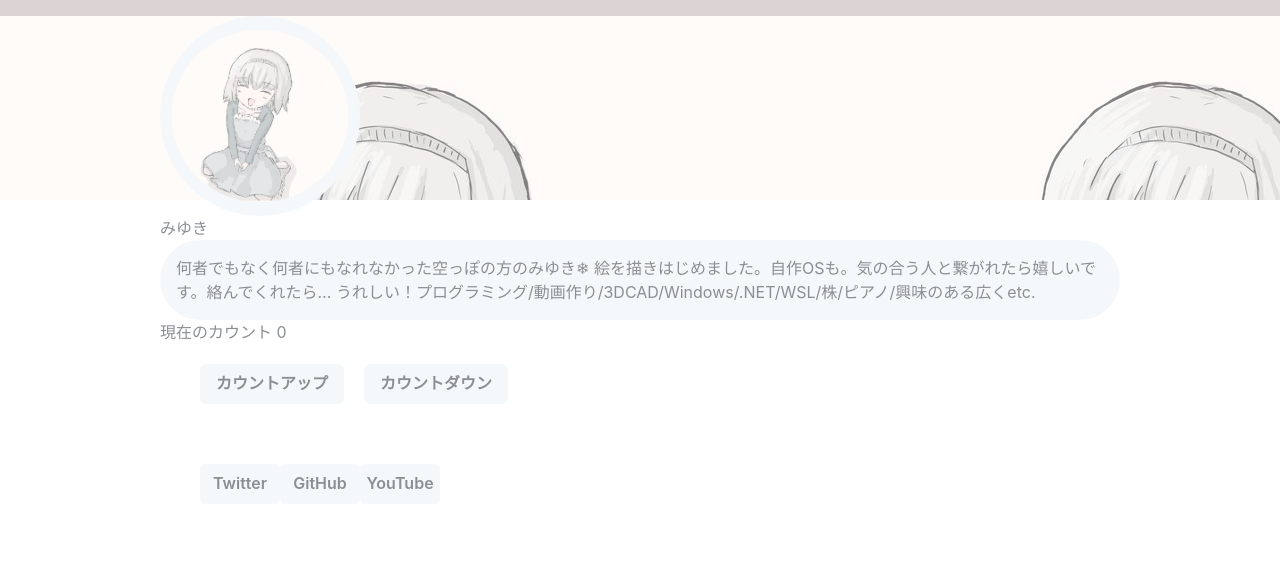
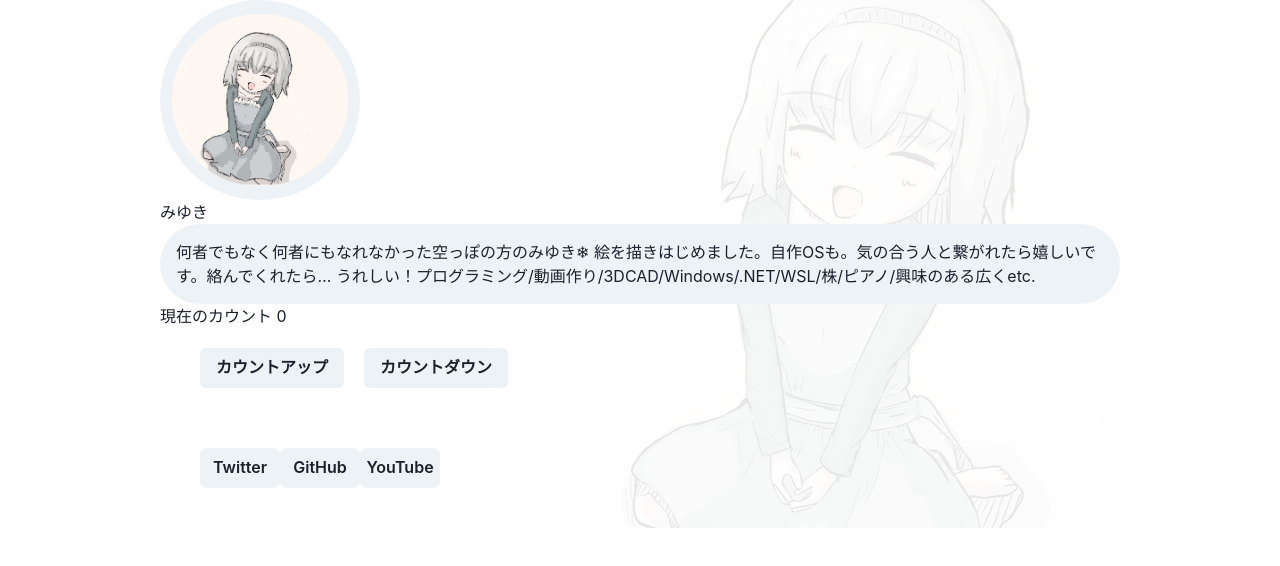
Before and after one commit to miyukic/profile, a React (Create React App) app: page / in a window 1280 px wide. Shown: the top 566 px of the page. Built offline with nearby package versions, Linux system fonts and the light colour scheme.

Commit message:
背景のみ透過

```diff
--- a/src/App.tsx
+++ b/src/App.tsx
@@ -35,8 +35,8 @@ const App: React.VFC = () => {
 
     return (
         <ChakraProvider theme={theme}>
-            <Box backgroundImage={bg} opacity={0.5} height={200}>
-            <Box opacity={undefined}>
+        <Box backgroundImage={bg} backgroundPosition={"right"} backgroundRepeat={"no-repeat"} height={"auto"}>
+            <Box opacity={undefined} height={"100%"} alignItems={"center"} justifyContent={"center"} display={"flex"} background={"rgba(255, 255, 255, 0.9)"}>
             <Box height={4} bgColor={'#BBAAAA'} />
             <Box marginLeft={'auto'} marginRight={'auto'} width={Value.WIDTH}>
             <Profile></Profile>
```
